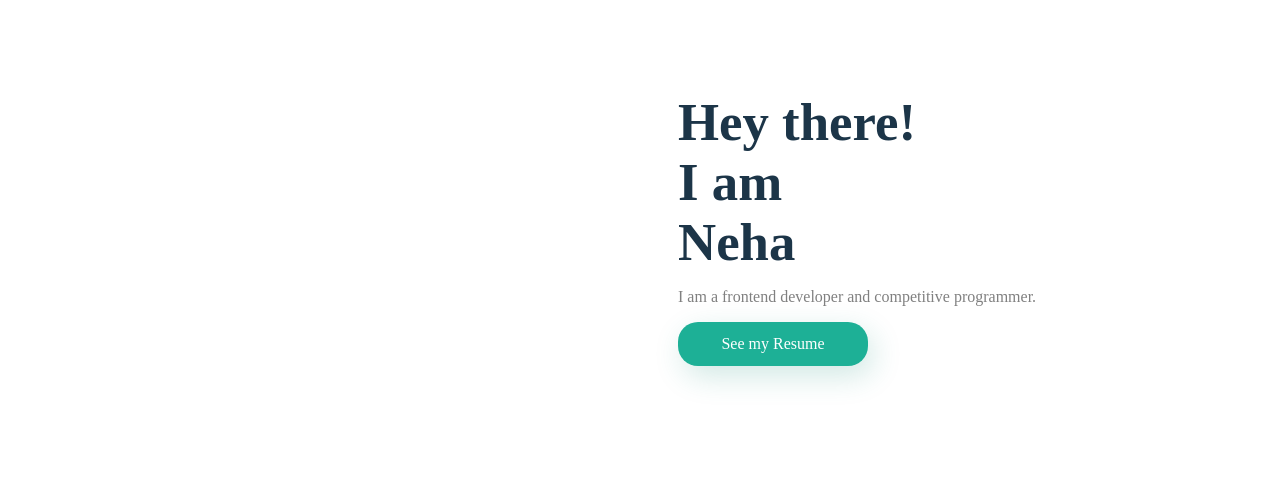
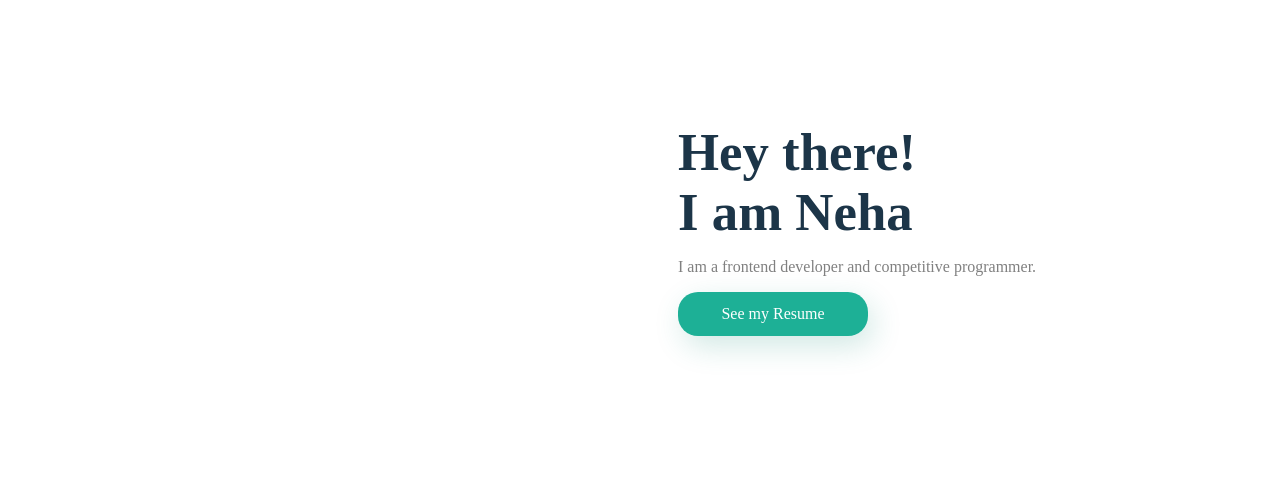
Before and after one commit to Nehachoudhary19/portfolio_website, a plain HTML site: page index.html in a window 1280 px wide. Shown: the part 171-653 px from the top of the page. Drawn offline with Linux system fonts and the light colour scheme.

Commit message:
Update index.html

```diff
--- a/index.html
+++ b/index.html
@@ -31,7 +31,7 @@
           <img src="Screenshot (371).png" alt="MS Dhoni">
         </div>
          <div class="main-text">
-           <h1> Hey there!<br> I am <br>Neha</h1>
+           <h1> Hey there!<br> I am Neha</h1>
            <p>I am a frontend developer and competitive programmer.</p>
            <a href="#" class="resume_btn">See my Resume
            </a>
```
